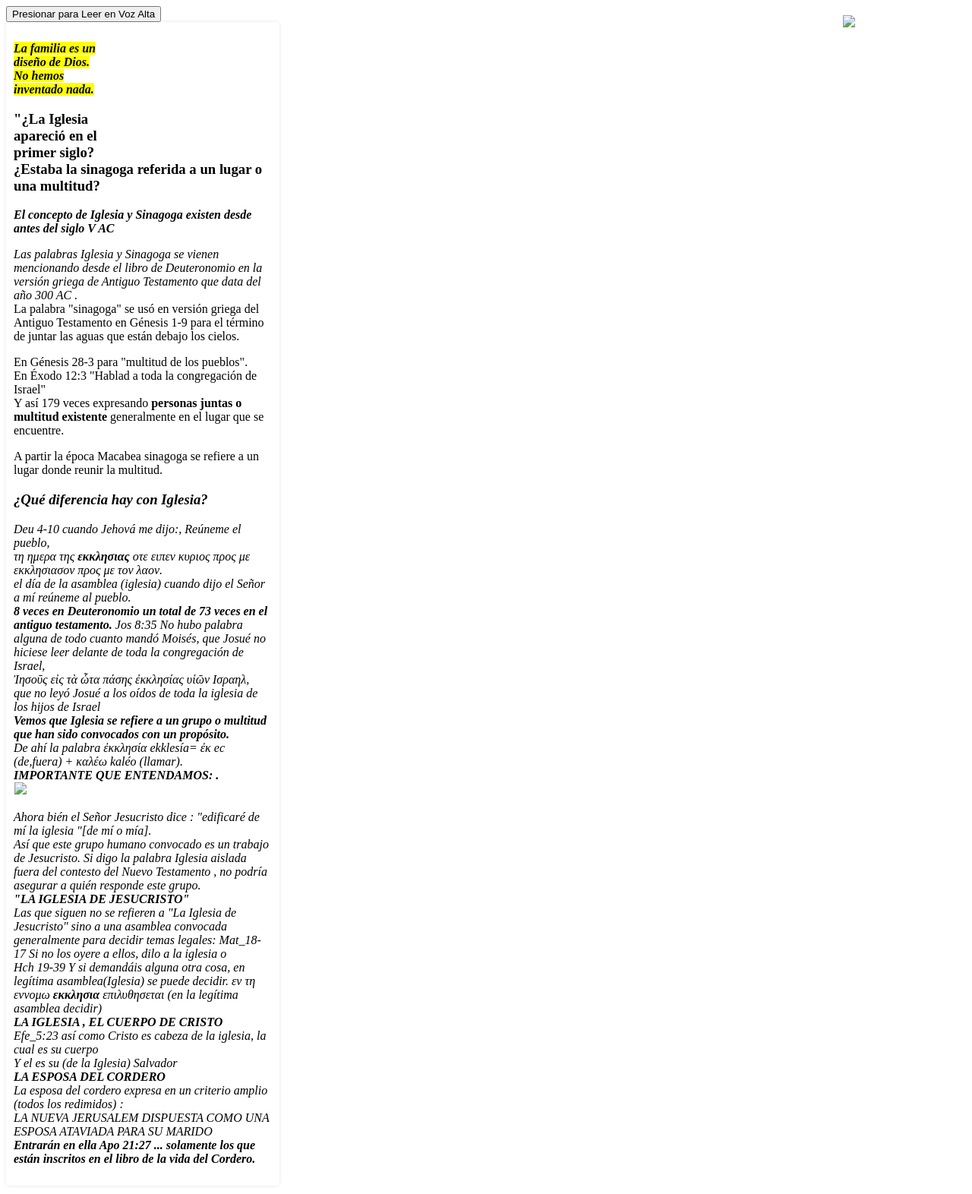
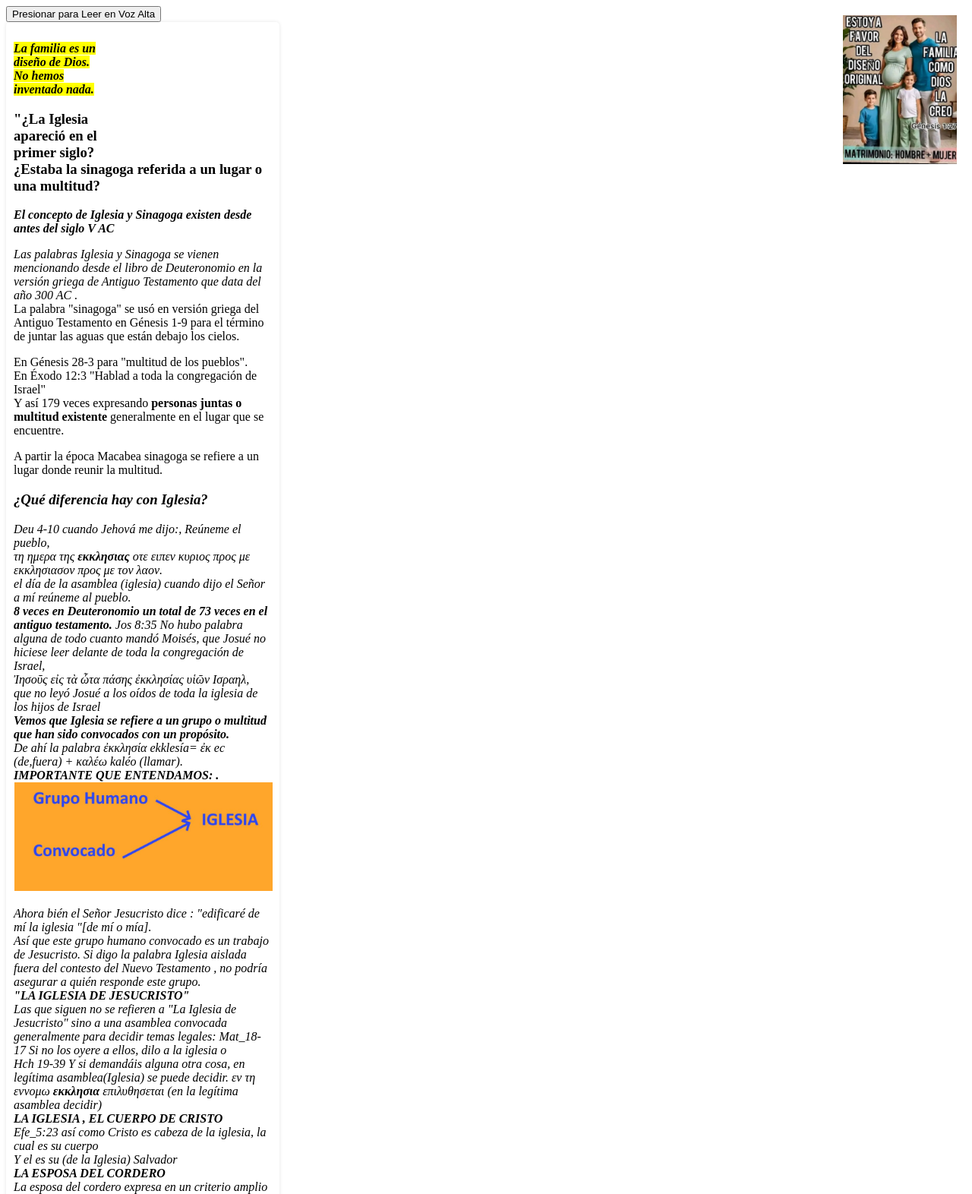
Before and after one commit to LaBibliaTeca/IglesiaYSinagoga, a plain HTML site: page index.html in a window 1280 px wide. Shown: the top 1572 px of the page at 76% size. Drawn offline with Linux system fonts and the light colour scheme.

Commit message:
Update index.html

```diff
--- a/index.html
+++ b/index.html
@@ -38,7 +38,7 @@
 <body>
 		<button onclick="leerEnVozAlta()">Presionar para Leer en Voz Alta</button>
 <div class="contenido">
-	<img src="imagenes/flia.jpg" class="imagen1"/>
+	<img src="flia.jpg" class="imagen1"/>
 
         <p><i><b>
           <span style="background-color:#FFFF00;"> La familia es un <br> diseño de Dios.<br>No hemos<br>inventado nada.</span><br />
@@ -70,7 +70,7 @@
 		<b>Vemos que Iglesia se refiere a un grupo o multitud que han sido convocados con un propósito.</b><br>
 		De ahí la palabra ἐκκλησία ekklesía= ἐκ ec (de,fuera) + καλέω kaléo (llamar).<br>
 		<b>IMPORTANTE QUE ENTENDAMOS: .</b><br>
-			<img src="imagenes/DIAGRAMA.jpg" class="imagen2"/> <p>
+			<img src="DIAGRAMA.jpg" class="imagen2"/> <p>
 		Ahora bién el Señor Jesucristo dice : "edificaré de mí la iglesia "[de mí o mía].<br>
 		Así que este grupo humano convocado es un trabajo de Jesucristo. Si digo la palabra Iglesia aislada fuera del contesto del  Nuevo Testamento , no podría asegurar a quién responde este grupo.<br>
 		<b>"LA IGLESIA DE JESUCRISTO"</b> <br>
```
